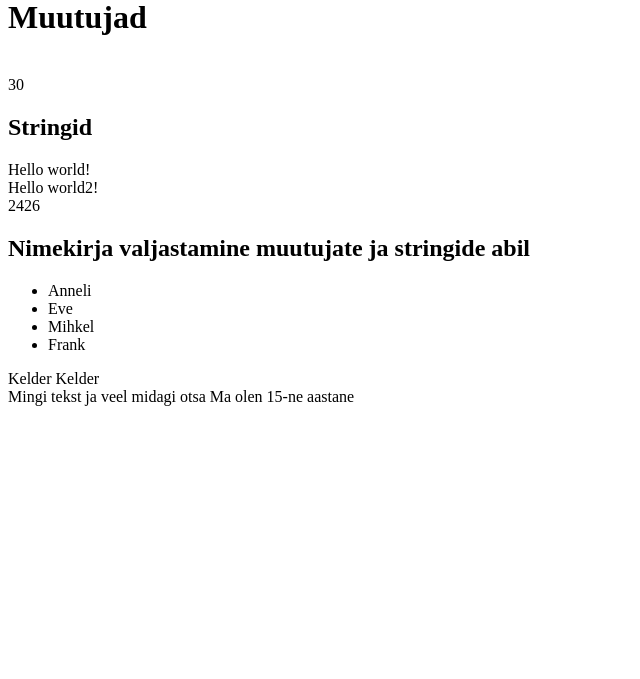
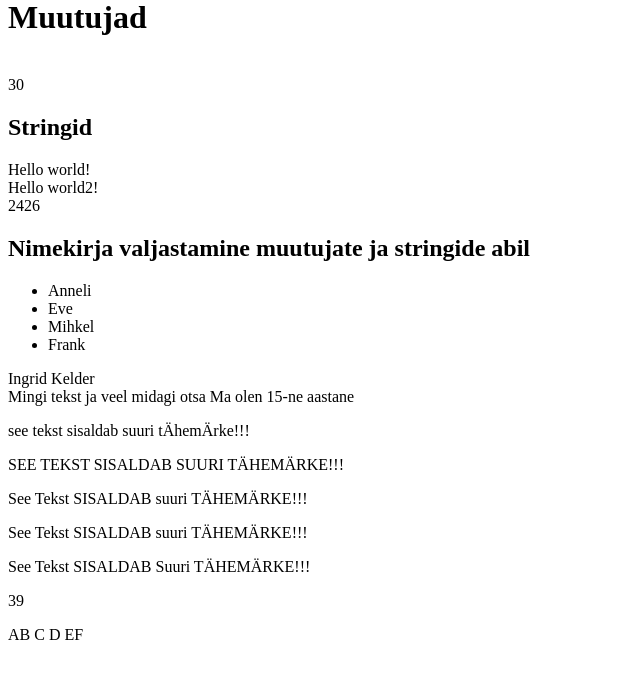
Before and after one commit to IKelder/Harjutus-3, a PHP site: page / in a window 1280 px wide. Shown: the part 22-701 px from the top of the page, without its empty margins (0-640 px from the left). Run offline with PHP 8.4, Linux system fonts and the light colour scheme; some libraries are stand-ins or nearby versions.

Commit message:
Stringi funktsioonid

```diff
--- a/index.php
+++ b/index.php
@@ -2,6 +2,7 @@
 <html>
 <head>
 	<title>Harjutus 3</title>
+	<meta charset="UTF-8">
 </head>
 <body>
 	<h1>Muutujad</h1>
@@ -33,7 +34,7 @@
 		$student5 = Frank;
 		$firstName = Ingrid;
 		$lastName = Kelder;
-		$fullName = "$lastName $lastName";
+		$fullName = "$firstName $lastName";
 	?>
 	<ul>
 		<?php
@@ -56,6 +57,38 @@
 	<?php
 		$age = "15";
 		echo "Ma olen {$age}-ne aastane";
+		echo "<br>";
 	?>
+	<?php
+		$source = "see Tekst SISALDAB suuri TÄHEMÄRKE!!!";
+		$lower = strtolower($source);
+		echo "<p>{$lower}</p>";
+	?>
+	<?php
+		$source2 = "see Tekst SISALDAB suuri TÄHEMÄRKE!!!";
+		$upper = strtoupper($source2);
+		echo "<p>{$upper}</p>";
+	?>
+	<?php
+		$source3 = "see Tekst SISALDAB suuri TÄHEMÄRKE!!!";
+		$firstupper = ucfirst($source3);
+		echo "<p>{$firstupper}</p>";
+	?>
+	<?php
+		$source3 = "see Tekst SISALDAB suuri TÄHEMÄRKE!!!";
+		$firstupper = ucfirst($source3);
+		echo "<p>{$firstupper}</p>";
+	?>
+	<?php
+		$source4 = "see Tekst SISALDAB suuri TÄHEMÄRKE!!!";
+		$everyupper = ucwords($source4);
+		echo "<p>{$everyupper}</p>";
+	?>
+	<?php
+		$source5 = "see Tekst SISALDAB suuri TÄHEMÄRKE!!!";
+		$textlenght = strlen($source5);
+		echo "<p>{$textlenght}</p>";
+	?>
+	<?php echo "A" . trim(" B C D E") . "F"; ?>
 </body>
 </html>
```
